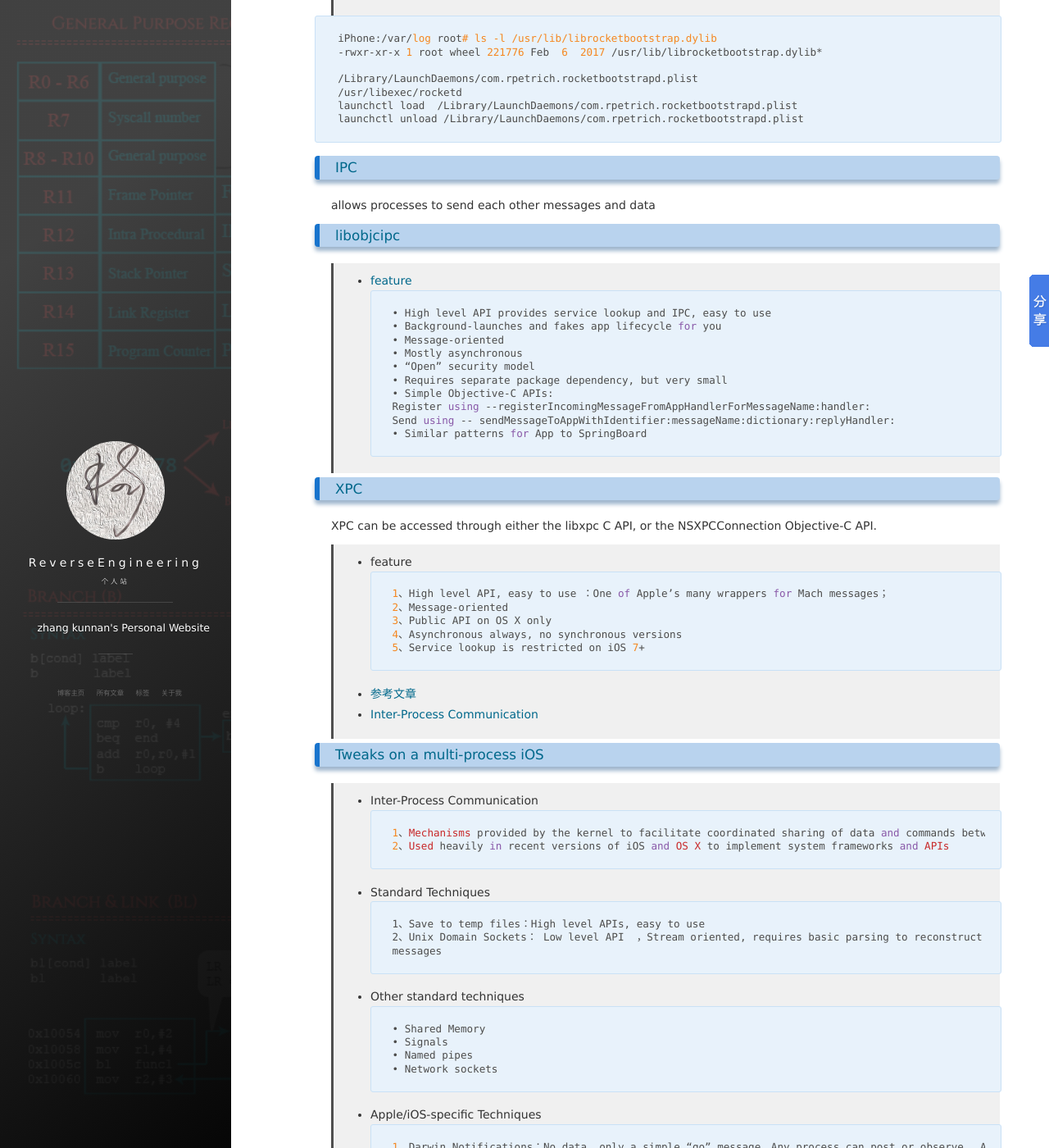
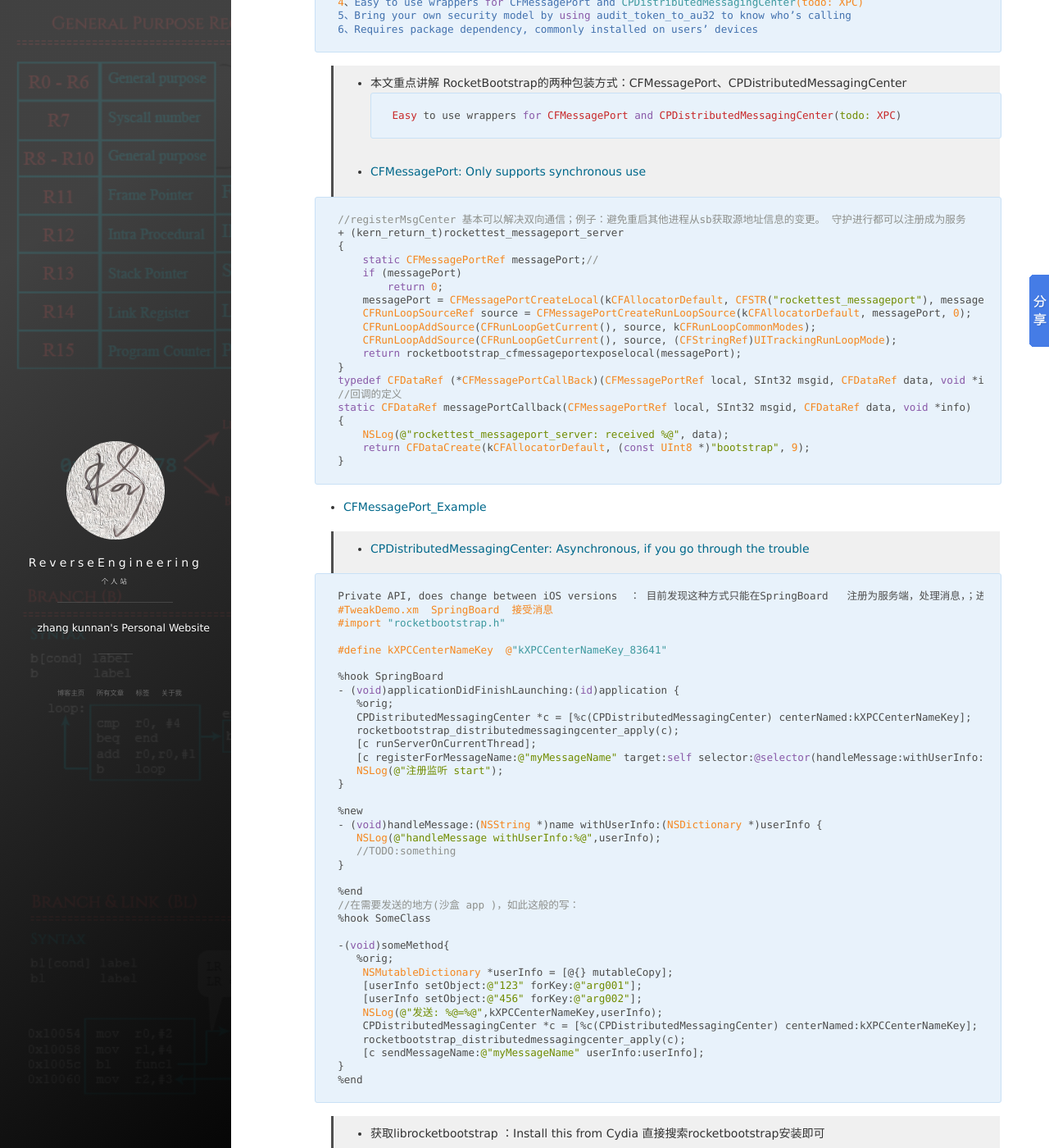
Before and after one commit to zhangkn/zhangkn.github.io, a Jekyll site: the page built from _posts/2018-01-10-Inter-processCommunicationByRrocketbootstrap.md, in a window 1280 px wide and 1400 px high, scrolled down 1612 px. Shown: the whole window at 82% size. Built offline with Jekyll 4.4.1, drawn with Linux system fonts in a browser that asks for light colours; nearby versions of some CDN libraries; comment, search, counter and statistics services are not loaded; some of the changed text lies outside the part shown.

Commit message:
knDaemonDemo/main.mm

````diff
--- a/_posts/2018-01-10-Inter-processCommunicationByRrocketbootstrap.md
+++ b/_posts/2018-01-10-Inter-processCommunicationByRrocketbootstrap.md
@@ -25,6 +25,11 @@ site: https://zhangkn.github.io
 1、RocketBootstrap： Service registration and lookup system for iOS
 2、OBJCIPC ：High-level API for hosting services inside apps (by Alan Yip/a1anyip)
 3、LightMessaging： Header-only library for simple IPC
+```
+
+>* 本文重点讲解 RocketBootstrap的两种包装方式：CFMessagePort、CPDistributedMessagingCenter
+```
+Easy to use wrappers for CFMessagePort and CPDistributedMessagingCenter(todo: XPC)
 ```
 
 
@@ -72,6 +77,78 @@ bootstrap_register becomes rocketbootstrap_register
 4、Easy to use wrappers for CFMessagePort and CPDistributedMessagingCenter(todo: XPC)
 5、Bring your own security model by using audit_token_to_au32 to know who’s calling
 6、Requires package dependency, commonly installed on users’ devices
+```
+
+>* 本文重点讲解 RocketBootstrap的两种包装方式：CFMessagePort、CPDistributedMessagingCenter
+```
+Easy to use wrappers for CFMessagePort and CPDistributedMessagingCenter(todo: XPC)
+```
+
+>* [CFMessagePort: Only supports synchronous use](https://github.com/zhangkn/RocketBootstrap/blob/ios7/tests/tests.m)
+
+```
+//registerMsgCenter 基本可以解决双向通信；例子：避免重启其他进程从sb获取源地址信息的变更。 守护进行都可以注册成为服务
++ (kern_return_t)rockettest_messageport_server
+{
+    static CFMessagePortRef messagePort;//
+    if (messagePort)
+        return 0;
+    messagePort = CFMessagePortCreateLocal(kCFAllocatorDefault, CFSTR("rockettest_messageport"), messagePortCallback, NULL, NULL);//CFSTR("rockettest_messageport")即server key,
+    CFRunLoopSourceRef source = CFMessagePortCreateRunLoopSource(kCFAllocatorDefault, messagePort, 0);
+    CFRunLoopAddSource(CFRunLoopGetCurrent(), source, kCFRunLoopCommonModes);
+    CFRunLoopAddSource(CFRunLoopGetCurrent(), source, (CFStringRef)UITrackingRunLoopMode);
+    return rocketbootstrap_cfmessageportexposelocal(messagePort);
+}
+typedef CFDataRef (*CFMessagePortCallBack)(CFMessagePortRef local, SInt32 msgid, CFDataRef data, void *info);
+//回调的定义
+static CFDataRef messagePortCallback(CFMessagePortRef local, SInt32 msgid, CFDataRef data, void *info)
+{
+    NSLog(@"rockettest_messageport_server: received %@", data);
+    return CFDataCreate(kCFAllocatorDefault, (const UInt8 *)"bootstrap", 9);
+}
+```
+- [CFMessagePort_Example](http://iphonedevwiki.net/index.php/RocketBootstrap#CFMessagePort_Example)
+
+>* [CPDistributedMessagingCenter: Asynchronous, if you go through the trouble](http://iphonedevwiki.net/index.php/RocketBootstrap#CPDistributedMessagingCenter_Example)
+
+```
+Private API, does change between iOS versions  ： 目前发现这种方式只能在SpringBoard   注册为服务端，处理消息，；进程间其实是单向通信;  http://iphonedevwiki.net/index.php/RocketBootstrap#LightMessaging_example
+#TweakDemo.xm  SpringBoard  接受消息
+#import "rocketbootstrap.h"
+
+#define kXPCCenterNameKey  @"kXPCCenterNameKey_83641"
+
+%hook SpringBoard
+- (void)applicationDidFinishLaunching:(id)application {
+   %orig;
+   CPDistributedMessagingCenter *c = [%c(CPDistributedMessagingCenter) centerNamed:kXPCCenterNameKey];
+   rocketbootstrap_distributedmessagingcenter_apply(c);
+   [c runServerOnCurrentThread];
+   [c registerForMessageName:@"myMessageName" target:self selector:@selector(handleMessage:withUserInfo:)];
+   NSLog(@"注册监听 start");
+}
+
+%new
+- (void)handleMessage:(NSString *)name withUserInfo:(NSDictionary *)userInfo {
+   NSLog(@"handleMessage withUserInfo:%@",userInfo);
+   //TODO:something
+}
+
+%end
+//在需要发送的地方(沙盒 app )，如此这般的写：
+%hook SomeClass
+
+-(void)someMethod{
+   %orig;
+    NSMutableDictionary *userInfo = [@{} mutableCopy];
+    [userInfo setObject:@"123" forKey:@"arg001"];
+    [userInfo setObject:@"456" forKey:@"arg002"];
+    NSLog(@"发送: %@=%@",kXPCCenterNameKey,userInfo);
+    CPDistributedMessagingCenter *c = [%c(CPDistributedMessagingCenter) centerNamed:kXPCCenterNameKey];
+    rocketbootstrap_distributedmessagingcenter_apply(c);
+    [c sendMessageName:@"myMessageName" userInfo:userInfo];
+}
+%end
 ```
 
 
````
Also changed, not shown: _posts/2017-12-24-iphoneDaemonTool.md (+12 -0 lines).
